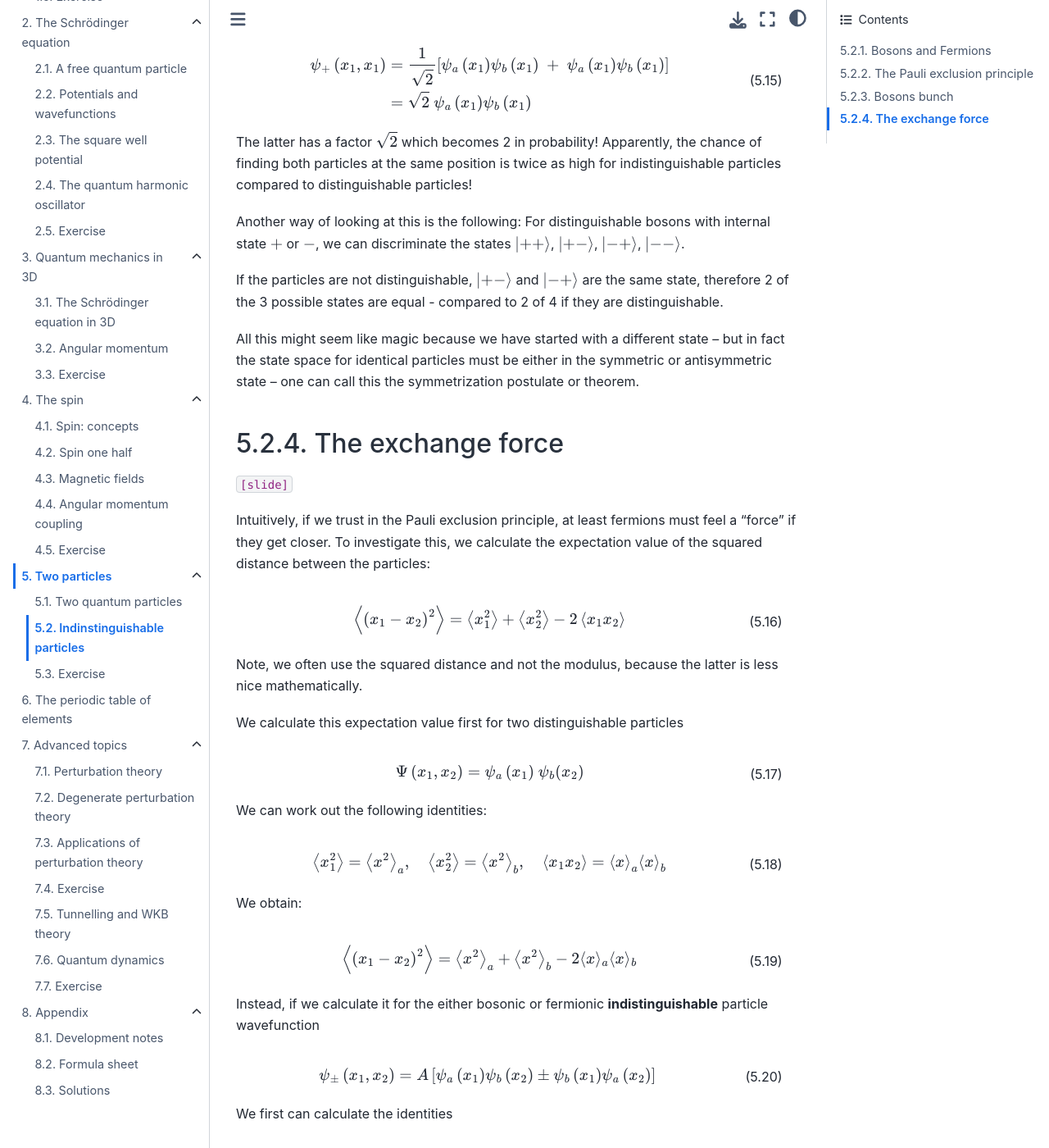
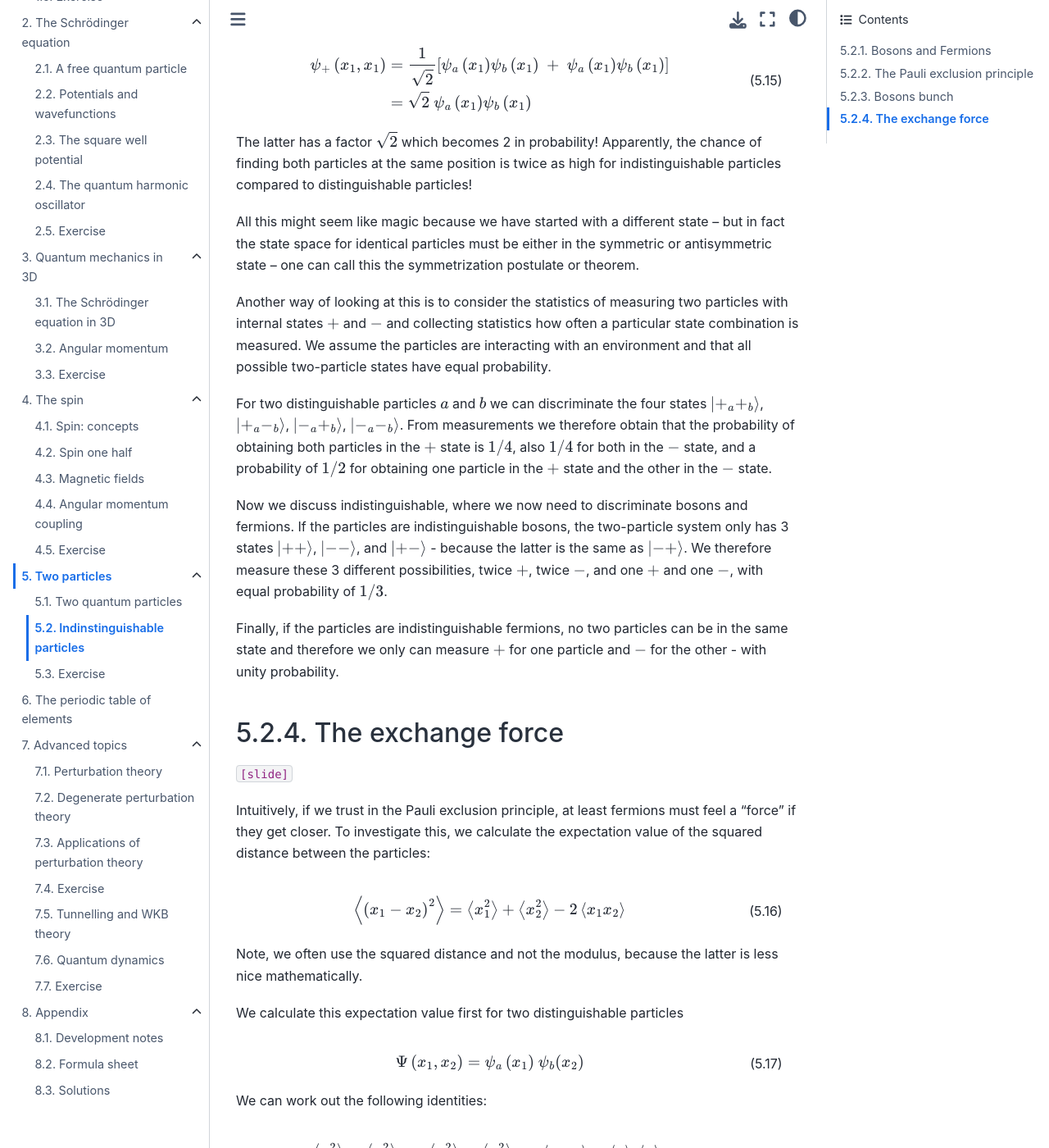
Before and after one commit to wolfgangasdf/iqp-book, a Jupyter Book: the page built from tp-indistinguishable.md, in a window 1280 px wide and 1400 px high, scrolled down 3206 px. Shown: the whole window at 82% size. Built offline with Jupyter Book 1.0.4 settings and Sphinx 7.4.7 and the Sphinx Book theme 1.1.4, drawn with Linux system fonts in a browser that asks for light colours.

Commit message:
improve two particles and term symbols

```diff
--- a/tp-indistinguishable.md
+++ b/tp-indistinguishable.md
@@ -176,11 +176,15 @@ $$\begin{align*}\psi_+\left(x_1,x_1\right)&=\frac{1}{\sqrt2}\left[\psi_a\left(x_
 
 The latter has a factor $\sqrt{2}$ which becomes 2 in probability! Apparently, the chance of finding both particles at the same position is twice as high for indistinguishable particles compared to distinguishable particles!
 
-Another way of looking at this is the following: For distinguishable bosons with internal state $+$ or $-$, we can discriminate the states $\left|++\right\rangle$, $\left|+-\right\rangle$, $\left|-+\right\rangle$, $\left|--\right\rangle$.
+All this might seem like magic because we have started with a different state – but in fact the state space for identical particles must be either in the symmetric or antisymmetric state – one can call this the symmetrization postulate or theorem.
 
-If the particles are not distinguishable, $\left|+-\right\rangle$ and $\left|-+\right\rangle$ are the same state, therefore 2 of the 3 possible states are equal - compared to 2 of 4 if they are distinguishable.
+Another way of looking at this is to consider the statistics of measuring two particles with internal states $+$ and $-$ and collecting statistics how often a particular state combination is measured. We assume the particles are interacting with an environment and that all possible two-particle states have equal probability.
 
-All this might seem like magic because we have started with a different state – but in fact the state space for identical particles must be either in the symmetric or antisymmetric state – one can call this the symmetrization postulate or theorem.
+For two distinguishable particles $a$ and $b$ we can discriminate the four states $\left|+_a+_b\right\rangle$, $\left|+_a-_b\right\rangle$, $\left|-_a+_b\right\rangle$, $\left|-_a-_b\right\rangle$. From measurements we therefore obtain that the probability of obtaining both particles in the $+$ state is $1/4$, also $1/4$ for both in the $-$ state, and a probability of $1/2$ for obtaining one particle in the $+$ state and the other in the $-$ state.
+
+Now we discuss indistinguishable, where we now need to discriminate bosons and fermions. If the particles are indistinguishable bosons, the two-particle system only has 3 states $\left|++\right\rangle$, $\left|--\right\rangle$, and $\left|+-\right\rangle$ - because the latter is the same as $\left|-+\right\rangle$. We therefore measure these 3 different possibilities, twice $+$, twice $-$, and one $+$ and one $-$, with equal probability of $1/3$.
+
+Finally, if the particles are indistinguishable fermions, no two particles can be in the same state and therefore we only can measure $+$ for one particle and $-$ for the other - with unity probability.
 
 <!-- [exercise: QuantumNotes.pdf 7.2.2]
 see also Jos Thijssen - LECTURE NOTES STATISTICAL PHYSICS TN2624.pdf but too hard -->
```
Also changed, not shown: perdiodic-system.md (+2 -2 lines).
